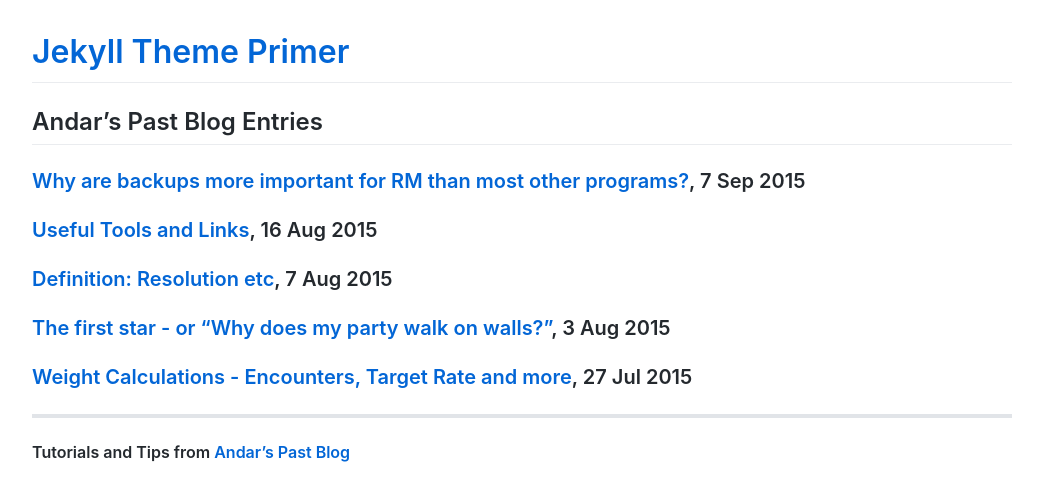
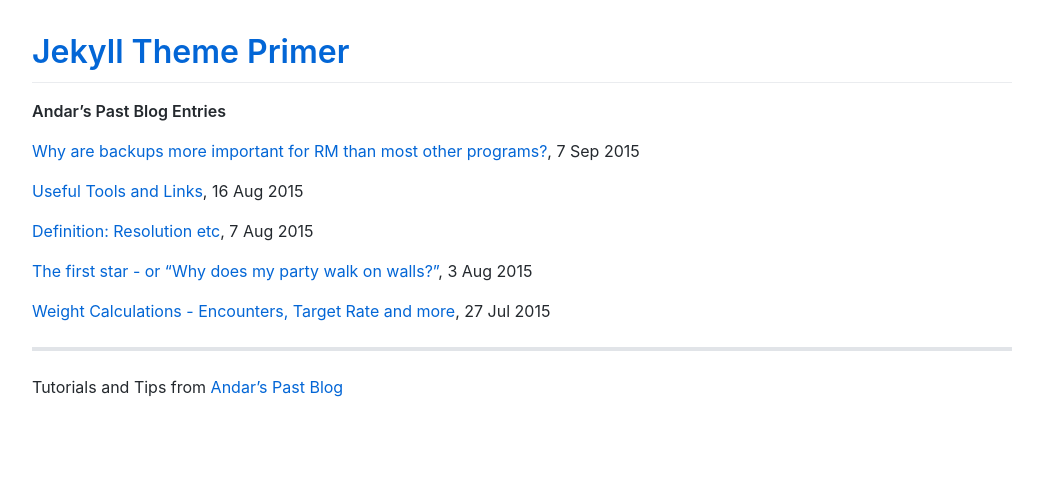
Before and after one commit to ovate/andar-tips, a Jekyll site: the page built from index.md, in a window 1280 px wide. Shown: the top 501 px of the page, without its empty margins (118-1161 px from the left). Built offline with Jekyll 4.4.1, drawn with Linux system fonts in a browser that asks for light colours; comment, search, counter and statistics services are not loaded; our own code applies the rules of GitHub Pages for plain Markdown files.

```diff
--- a/index.md
+++ b/index.md
@@ -2,18 +2,18 @@
 layout: default
 ---
 
-## Andar's Past Blog Entries
+**Andar's Past Blog Entries**
 
-### [Why are backups more important for RM than most other programs?](./backups.html), 7 Sep 2015
+[Why are backups more important for RM than most other programs?](./backups.html), 7 Sep 2015
 
-### [Useful Tools and Links](./tools-links.html), 16 Aug 2015
+[Useful Tools and Links](./tools-links.html), 16 Aug 2015
 
-### [Definition: Resolution etc](./resolution.html), 7 Aug 2015
+[Definition: Resolution etc](./resolution.html), 7 Aug 2015
 
-### [The first star - or "Why does my party walk on walls?"](./first-star.html), 3 Aug 2015
+[The first star - or "Why does my party walk on walls?"](./first-star.html), 3 Aug 2015
 
-### [Weight Calculations - Encounters, Target Rate and more](./weight-calc.html), 27 Jul 2015
+[Weight Calculations - Encounters, Target Rate and more](./weight-calc.html), 27 Jul 2015
 
 * * *
 
-#### Tutorials and Tips from [Andar's Past Blog](https://forums.rpgmakerweb.com/index.php?members/andar.11882/)
+Tutorials and Tips from [Andar's Past Blog](https://forums.rpgmakerweb.com/index.php?members/andar.11882/)
```
